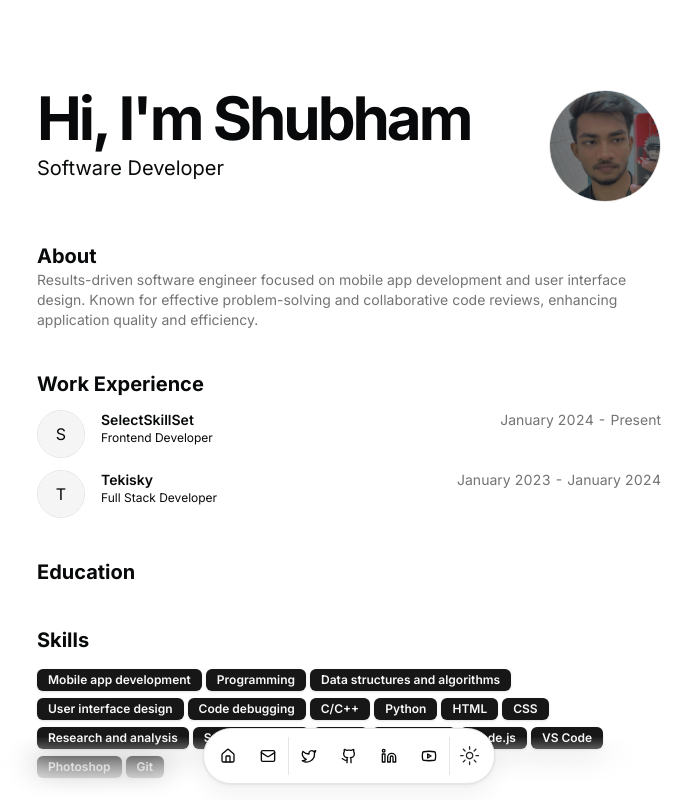
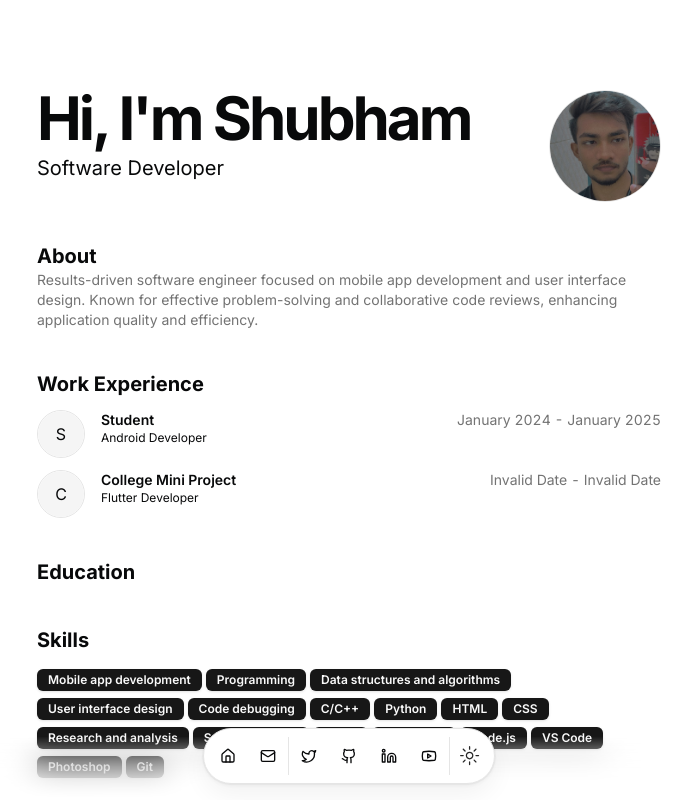
Before and after one commit to shubh152205/Portfolio, a Next.js app: page /portfolio/ in a window 1280 px wide. Shown: the top 800 px of the page, without its empty margins (291-983 px from the left). Built offline with nearby package versions, Linux system fonts and the light colour scheme.

Commit message:
Fix project image paths for GitHub Pages

```diff
--- a/src/constants/portfolio.ts
+++ b/src/constants/portfolio.ts
@@ -127,34 +127,28 @@ export const AUTHOR: Author = {
   ],
   social: {
     github: "https://github.com/shubh152205/",
-    email: "shubham8423286406@gmail.com",
+    email: "ask.shubham.dev@gmail.com",
   },
 };
 
 export const WORK_EXPERIENCE: WorkExperience[] = [
   {
     _id: "work-1",
-    company: "SelectSkillSet",
-    title: "Frontend Developer",
+    company: "Student",
+    title: "Android Developer",
     location: "Remote",
     startDate: "2024",
-    endDate: "Present",
+    endDate: "2025",
     description: [
       {
         _type: "block",
         children: [
           {
             _type: "span",
-            text: "Developing modern, responsive frontend applications with focus on user experience and performance. Working with cutting-edge technologies to build scalable web solutions.",
-          },
-        ],
-      },
-      {
-        _type: "block",
-        children: [
-          {
-            _type: "span",
-            text: "Key responsibilities include building responsive and interactive user interfaces using React and Next.js, implementing modern UI/UX designs with TailwindCSS and Framer Motion, optimizing application performance and ensuring cross-browser compatibility, and collaborating with design and backend teams to deliver high-quality features.",
+            text: `• Developed user-friendly interfaces for mobile applications.
+                   • Participated in code reviews to maintain quality standards.
+                   • Assisted in debugging code to identify and fix errors in applications.
+                   • Researched new technologies to enhance understanding of software engineering trends.`,
           },
         ],
       },
@@ -162,27 +156,20 @@ export const WORK_EXPERIENCE: WorkExperience[] = [
   },
   {
     _id: "work-2",
-    company: "Tekisky",
-    title: "Full Stack Developer",
+    company: "College Mini Project",
+    title: "Flutter Developer",
     location: "Remote",
-    startDate: "2023",
-    endDate: "2024",
+    startDate: "09/2025",
+    endDate: "12/2025",
     description: [
       {
         _type: "block",
         children: [
           {
             _type: "span",
-            text: "Developed and maintained full-stack web applications, working on both frontend and backend systems. Collaborated with cross-functional teams to deliver robust software solutions.",
-          },
-        ],
-      },
-      {
-        _type: "block",
-        children: [
-          {
-            _type: "span",
-            text: "Key responsibilities included developing and maintaining full-stack web applications using React, Node.js, and MongoDB, implementing RESTful APIs and integrating third-party services, building responsive user interfaces and optimizing application performance, and working on database design and backend architecture.",
+            text: `• Developed user interfaces using Flutter for mobile applications.
+                   • Conducted code reviews to ensure best practices and maintain code quality.
+                   • Troubleshot and debugged application issues to improve user experience.`,
           },
         ],
       },
@@ -213,7 +200,7 @@ export const PROJECTS: Project[] = [
     technologies: ["Python", "TensorFlow", "React", "FastAPI", "PostgreSQL", "Docker"],
     image: {
       asset: {
-        url: "/projects/project-1.webp",
+        url: "/portfolio/projects/project-1.webp",
       },
     },
     links: [
@@ -246,7 +233,7 @@ export const PROJECTS: Project[] = [
     technologies: ["TypeScript", "WebRTC", "Socket.io", "Canvas API", "Node.js", "Redis"],
     image: {
       asset: {
-        url: "/projects/project-2.webp",
+        url: "/portfolio/projects/project-2.webp",
       },
     },
     links: [
@@ -279,7 +266,7 @@ export const PROJECTS: Project[] = [
     technologies: ["Solidity", "Web3.js", "React", "Ethereum", "IPFS", "MetaMask"],
     image: {
       asset: {
-        url: "/projects/project-3.webp",
+        url: "/portfolio/projects/project-3.webp",
       },
     },
     links: [
@@ -312,7 +299,7 @@ export const PROJECTS: Project[] = [
     technologies: ["Go", "Kubernetes", "Grafana", "Prometheus", "Terraform", "React"],
     image: {
       asset: {
-        url: "/projects/project-4.webp",
+        url: "/portfolio/projects/project-4.webp",
       },
     },
     links: [
```
